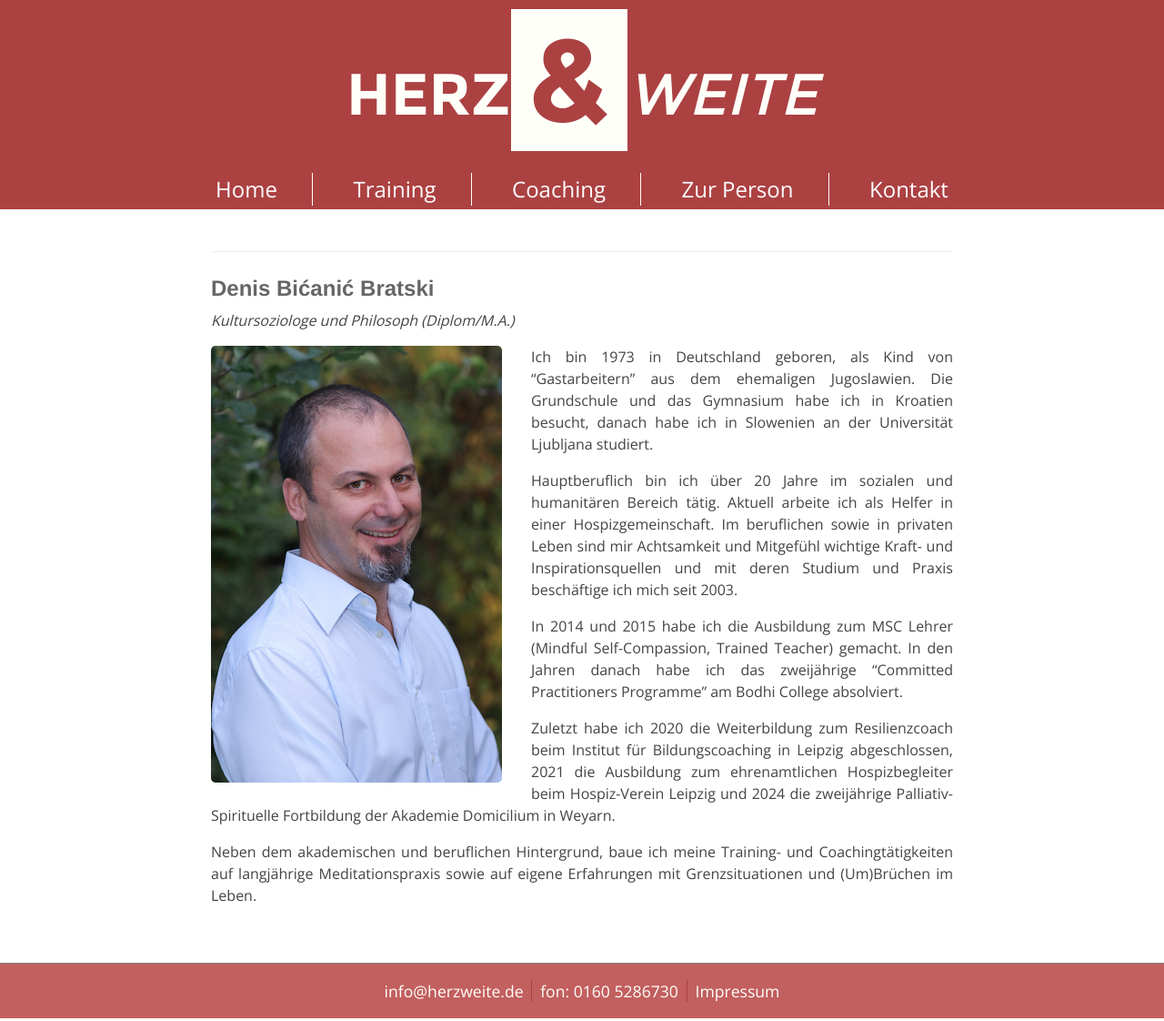
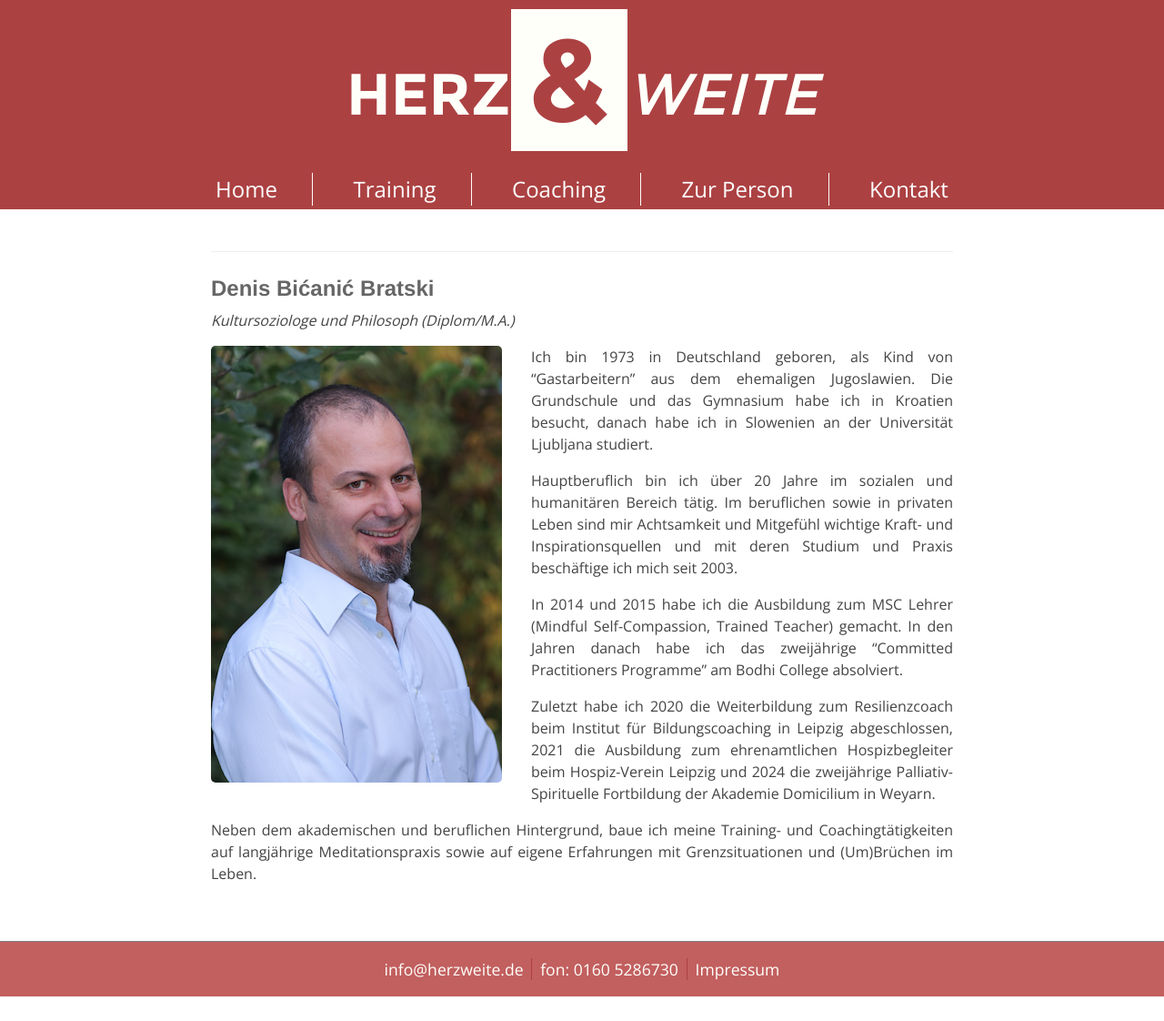
Before and after one commit to herzweite/herzweite.github.io, a Jekyll site: the page built from zur-person.md, in a window 1280 px wide. Shown: the whole page at 91% size. Built offline with Jekyll 4.4.1, drawn with Linux system fonts in a browser that asks for light colours; our own code applies the rules of GitHub Pages for plain Markdown files; after the commit the page ends 1098 px from its top, so only the background shows below that.

Commit message:
Update zur-person.md

```diff
--- a/zur-person.md
+++ b/zur-person.md
@@ -7,7 +7,7 @@
 
 Ich bin 1973 in Deutschland geboren, als Kind von "Gastarbeitern" aus dem ehemaligen Jugoslawien. Die Grundschule und das Gymnasium habe ich in Kroatien besucht, danach habe ich in Slowenien an der Universität Ljubljana studiert.
 
-Hauptberuflich bin ich über 20 Jahre im sozialen und humanitären Bereich tätig. Aktuell arbeite ich als Helfer in einer Hospizgemeinschaft. Im beruflichen sowie in privaten Leben sind mir Achtsamkeit und Mitgefühl wichtige Kraft- und Inspirationsquellen und mit deren Studium und Praxis beschäftige ich mich seit 2003.
+Hauptberuflich bin ich über 20 Jahre im sozialen und humanitären Bereich tätig. Im beruflichen sowie in privaten Leben sind mir Achtsamkeit und Mitgefühl wichtige Kraft- und Inspirationsquellen und mit deren Studium und Praxis beschäftige ich mich seit 2003.
 
 In 2014 und 2015 habe ich die Ausbildung zum MSC Lehrer (Mindful Self-Compassion, Trained Teacher) gemacht. In den Jahren danach habe ich das zweijährige "Committed Practitioners Programme" am Bodhi College absolviert.
 
```
